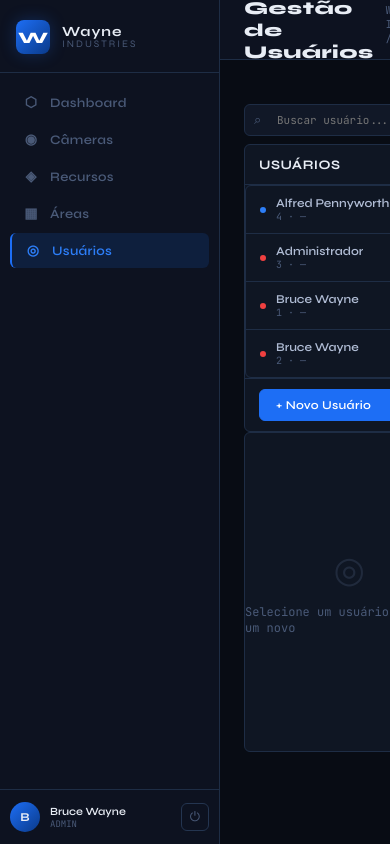
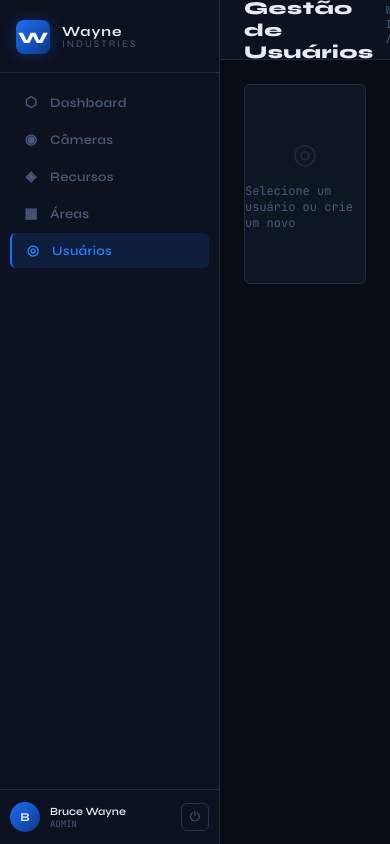
Before and after one commit to Brayan-Davi-Dias/projeto-wayne, a Flask app: page /usuarios/editar in a window 390 px wide. Run offline with Flask 3, Linux system fonts and the light colour scheme; a user stored in the database is signed in; data comes from the database, SQL or seed files in the repository.

Commit message:
Atualizar o edit.css

```diff
--- a/static/css/edit.css
+++ b/static/css/edit.css
@@ -8,10 +8,6 @@
   grid-template-columns: 280px 1fr;
   gap: 20px;
   align-items: start;
-}
-@media (max-width: 900px) {
-  .edit-page { grid-template-columns: 1fr; }
-  .edit-sidebar { display: none; }
 }
 
 /* ── Sidebar de listagem ── */
@@ -149,9 +145,6 @@
 .fg.c2 { grid-template-columns: 1fr 1fr; }
 .fg.c3 { grid-template-columns: 1fr 1fr 1fr; }
 .fg.c2 .span2 { grid-column: 1 / -1; }
-@media (max-width: 700px) {
-  .fg.c2, .fg.c3 { grid-template-columns: 1fr; }
-}
 
 .fl { display: flex; flex-direction: column; gap: 6px; }
 .fl label {
@@ -350,3 +343,152 @@
 }
 .confirm-bar.visible { display: flex; }
 .confirm-bar p { flex: 1; color: #e08080; }
+
+/* =============================================================================
+   RESPONSIVO
+   ============================================================================= */
+
+/* ── Tablet: até 1024px ── */
+@media (max-width: 1024px) {
+  .edit-page {
+    grid-template-columns: 240px 1fr;
+    gap: 16px;
+  }
+
+  .fg.c3 { grid-template-columns: 1fr 1fr; }
+
+  .perm-grid {
+    grid-template-columns: repeat(auto-fill, minmax(160px, 1fr));
+  }
+
+  .form-card-body { padding: 16px 14px; }
+}
+
+/* ── Tablet médio: até 900px — sidebar vira drawer ── */
+@media (max-width: 900px) {
+  /* Layout vira coluna única */
+  .edit-page {
+    grid-template-columns: 1fr;
+    position: relative;
+  }
+
+  /* Sidebar some do fluxo e vira drawer lateral */
+  .edit-sidebar {
+    position: fixed;
+    top: 0; left: 0; bottom: 0;
+    width: 280px;
+    z-index: 60;
+    background: var(--bg2);
+    border-right: 1px solid var(--border);
+    padding: 16px 12px;
+    transform: translateX(-100%);
+    transition: transform 0.25s ease;
+    overflow-y: auto;
+    /* sticky não se aplica em fixed */
+    top: 0;
+  }
+  .edit-sidebar.open {
+    transform: translateX(0);
+    box-shadow: 4px 0 24px rgba(0,0,0,0.5);
+  }
+
+  /* Backdrop para fechar drawer */
+  .edit-sidebar-backdrop {
+    display: none;
+    position: fixed; inset: 0; z-index: 55;
+    background: rgba(0,0,0,0.6);
+    backdrop-filter: blur(2px);
+  }
+  .edit-sidebar-backdrop.open { display: block; }
+
+  /* Botão para abrir a sidebar no mobile */
+  .edit-sidebar-toggle {
+    display: inline-flex;
+    align-items: center; gap: 7px;
+    padding: 7px 12px;
+    border: 1px solid var(--border);
+    border-radius: var(--radius);
+    background: var(--panel);
+    color: var(--muted);
+    font-family: var(--font-mono);
+    font-size: 11px;
+    cursor: pointer;
+    transition: var(--trans);
+  }
+  .edit-sidebar-toggle:hover {
+    border-color: var(--blue);
+    color: var(--blue2);
+    background: var(--blue-dim);
+  }
+
+  /* Sidebar list ocupa altura disponível dentro do drawer */
+  .sidebar-list {
+    max-height: calc(100vh - 120px);
+  }
+
+  .edit-topbar { flex-wrap: wrap; }
+  .edit-actions { flex-wrap: wrap; }
+}
+
+/* ── Mobile: até 640px ── */
+@media (max-width: 640px) {
+  /* Grids de campos: sempre 1 coluna */
+  .fg.c2,
+  .fg.c3 { grid-template-columns: 1fr; }
+  .fg.c2 .span2 { grid-column: 1; }
+
+  .form-card-body { padding: 14px 12px; }
+  .form-card-header { padding: 10px 12px; }
+
+  /* Topbar empilha */
+  .edit-topbar {
+    flex-direction: column;
+    align-items: flex-start;
+    gap: 10px;
+  }
+  .edit-actions {
+    width: 100%;
+    justify-content: flex-end;
+  }
+
+  /* Danger row empilha */
+  .danger-row {
+    flex-direction: column;
+    align-items: flex-start;
+    gap: 10px;
+  }
+
+  /* Avatar: ícone menor */
+  .avatar-circle {
+    width: 44px; height: 44px;
+    font-size: 18px;
+  }
+
+  /* Permissões: 1 coluna */
+  .perm-grid { grid-template-columns: 1fr 1fr; }
+
+  /* Confirm bar empilha */
+  .confirm-bar {
+    flex-wrap: wrap;
+    gap: 8px;
+  }
+  .confirm-bar p { width: 100%; }
+
+  /* Edit empty menor */
+  .edit-empty { min-height: 200px; }
+  .edit-empty-icon { font-size: 28px; }
+}
+
+/* ── Mobile pequeno: até 400px ── */
+@media (max-width: 400px) {
+  .perm-grid { grid-template-columns: 1fr; }
+
+  .fl input,
+  .fl select,
+  .fl textarea { font-size: 12px; padding: 8px 10px; }
+
+  .edit-actions { gap: 6px; }
+
+  .danger-info h4 { font-size: 12px; }
+  .danger-info p  { font-size: 10px; }
+}
```
